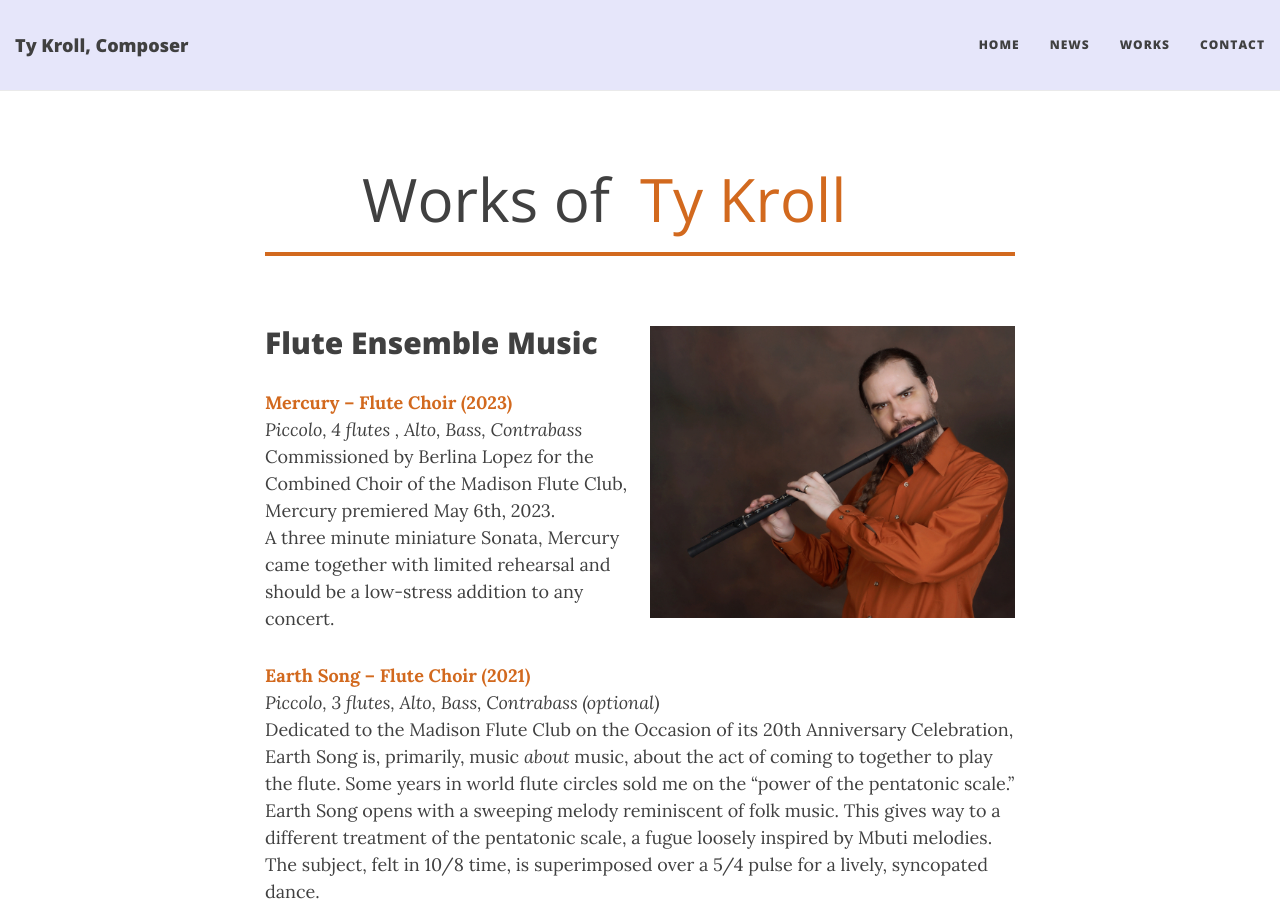
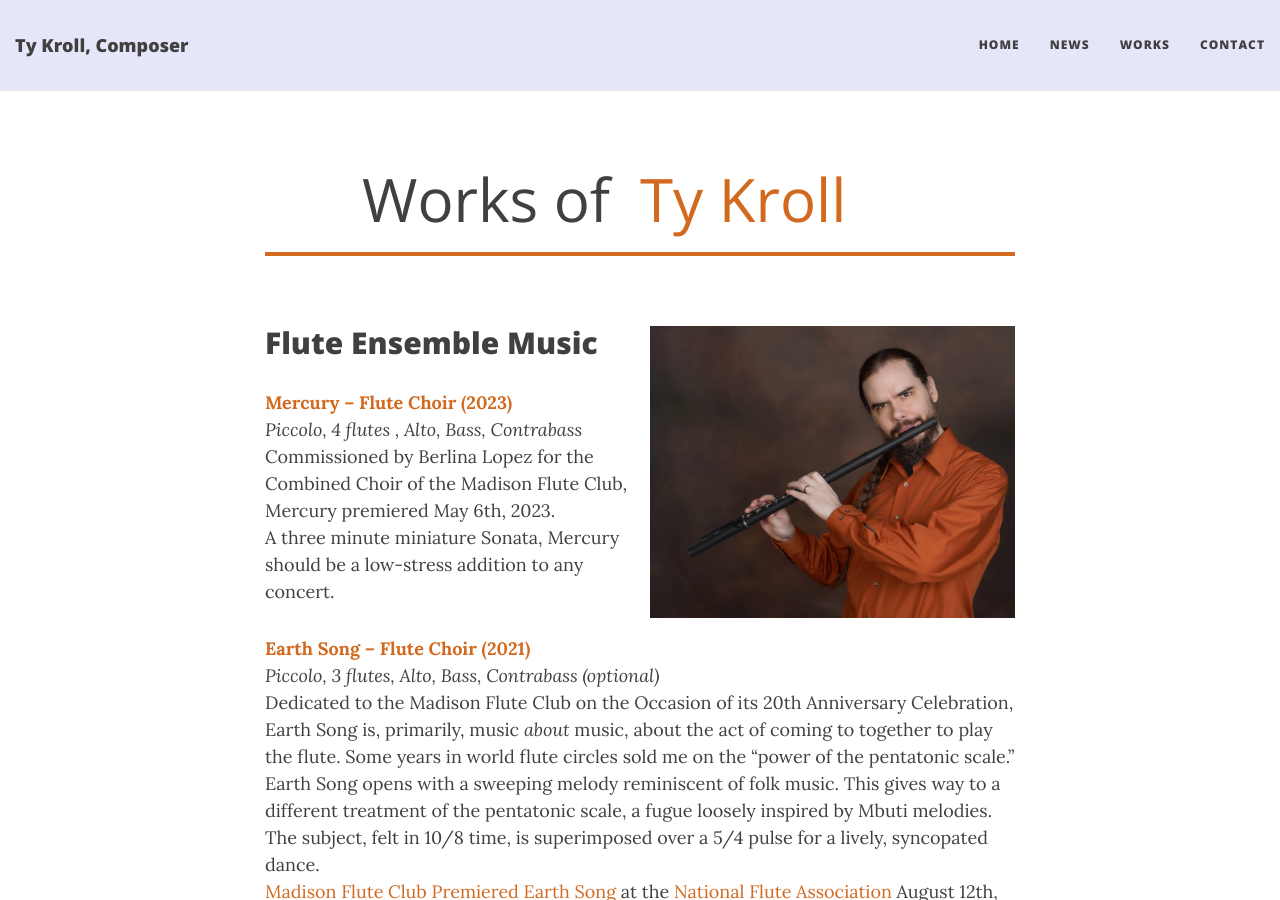
Before and after one commit to ctrueden/tykroll.com, a Jekyll site: the page built from works.md, in a window 1280 px wide and 900 px high. Built offline with Jekyll 4.4.1, drawn with Linux system fonts in a browser that asks for light colours; nearby versions of some CDN libraries.

Commit message:
Update works.md

```diff
--- a/works.md
+++ b/works.md
@@ -10,7 +10,7 @@ subtitle: Ty Kroll
 __[Mercury – Flute Choir (2023)](https://www.musicnotes.com/sheetmusic/mtd.asp?ppn=MN0275231)__
 <br>_Piccolo, 4 flutes , Alto, Bass, Contrabass_
 <br>Commissioned by Berlina Lopez for the Combined Choir of the Madison Flute Club, Mercury premiered May 6th, 2023.
-<br>A three minute miniature Sonata, Mercury came together with limited rehearsal and should be a low-stress addition to any concert.
+<br>A three minute miniature Sonata, Mercury should be a low-stress addition to any concert.
 
 __[Earth Song – Flute Choir (2021)](https://www.musicnotes.com/sheetmusic/mtd.asp?ppn=MN0260284)__
 <br>_Piccolo, 3 flutes, Alto, Bass, Contrabass (optional)_
```
